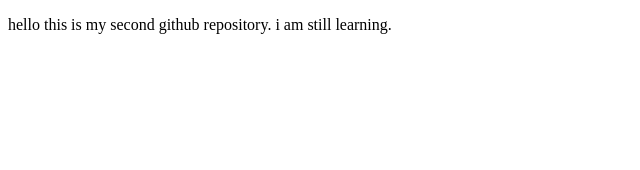
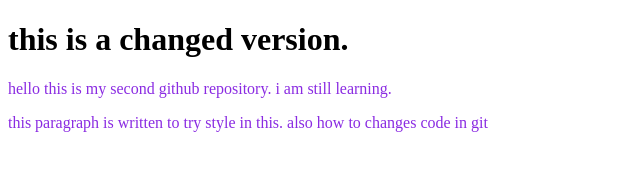
Before and after one commit to NujhatKhan/my-second-repo, a plain HTML site: page index.html in a window 1280 px wide. Shown: the whole page, without its empty margins (0-640 px from the left). Drawn offline with Linux system fonts and the light colour scheme.

Commit message:
adding style

```diff
--- a/index.html
+++ b/index.html
@@ -5,8 +5,11 @@
     <meta http-equiv="X-UA-Compatible" content="IE=edge">
     <meta name="viewport" content="width=device-width, initial-scale=1.0">
     <title>second repository</title>
+    <link rel="stylesheet" href="style.css">
 </head>
 <body>
+    <h1>this is a changed version.</h1>
     <p>hello this is my second github repository. i am still learning.</p>
+    <p>this paragraph is written to try style in this. also how to changes code in git</p>
 </body>
 </html>
--- /dev/null
+++ b/style.css
@@ -0,0 +1,3 @@
+p{
+    color: blueviolet;
+}
```
